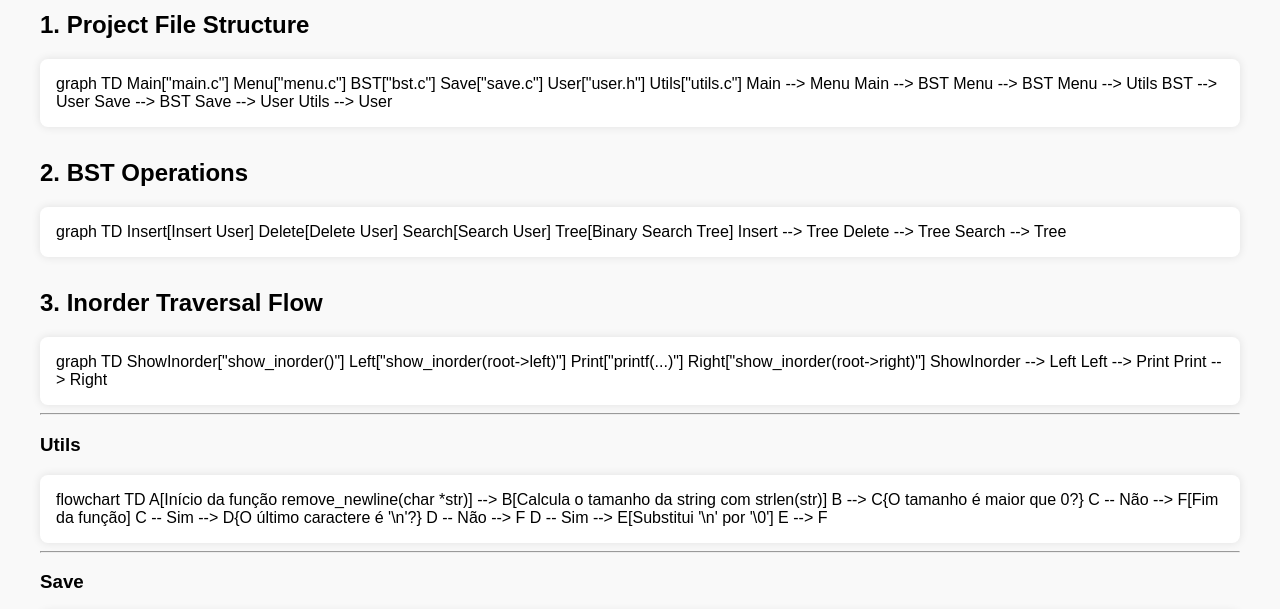
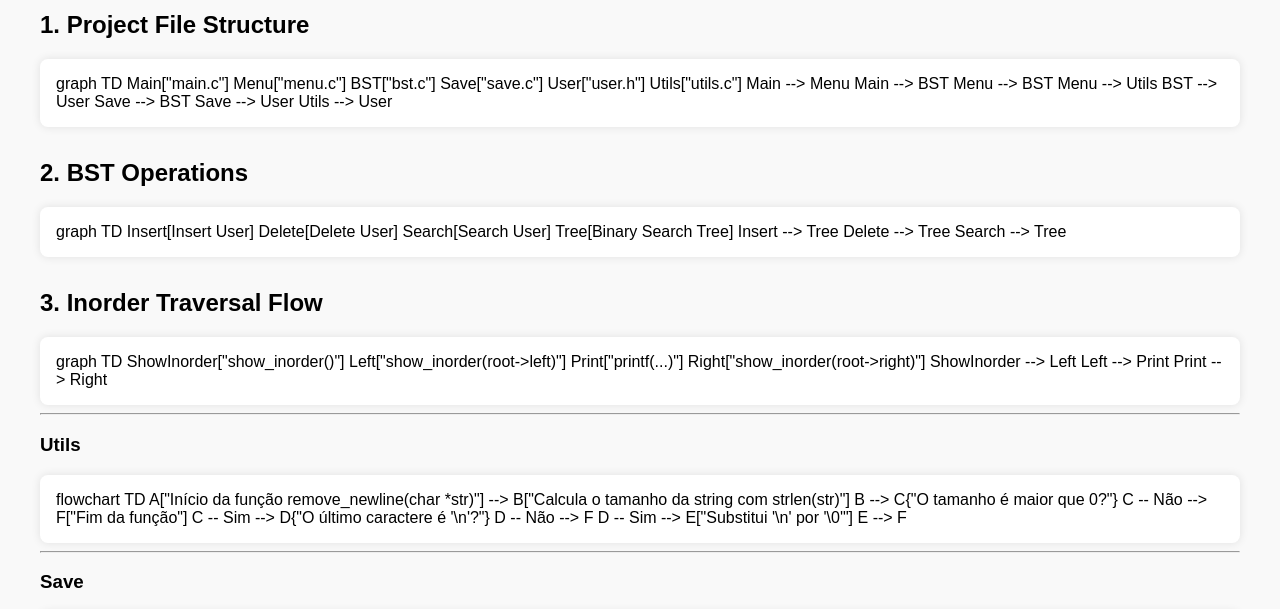
Before and after one commit to woragis/school-system-2, a plain HTML site: page index.html in a window 1280 px wide. Shown: the part 119-728 px from the top of the page. Drawn offline with Linux system fonts and the light colour scheme; a script that the page names is missing.

Commit message:
Add utils diagram

```diff
--- a/index.html
+++ b/index.html
@@ -76,14 +76,14 @@
   <hr>
 
   <h3>Utils</h3>
-  <div class="mermaid">
+  <div class="mermaid" id="utils">
     flowchart TD
-    A[Início da função remove_newline(char *str)] --> B[Calcula o tamanho da string com strlen(str)]
-    B --> C{O tamanho é maior que 0?}
-    C -- Não --> F[Fim da função]
-    C -- Sim --> D{O último caractere é '\n'?}
+    A["Início da função remove_newline(char *str)"] --> B["Calcula o tamanho da string com strlen(str)"]
+    B --> C{"O tamanho é maior que 0?"}
+    C -- Não --> F["Fim da função"]
+    C -- Sim --> D{"O último caractere é '\n'?"}
     D -- Não --> F
-    D -- Sim --> E[Substitui '\n' por '\0']
+    D -- Sim --> E["Substitui '\n' por '\0'"]
     E --> F
   </div>
 
```
